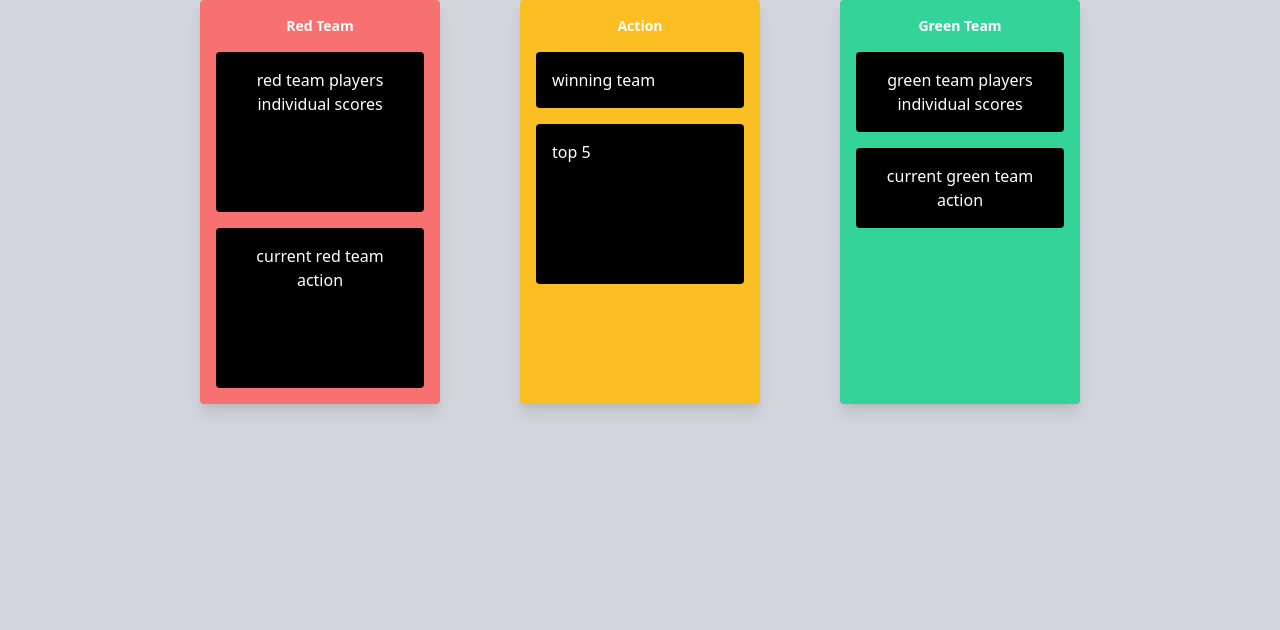
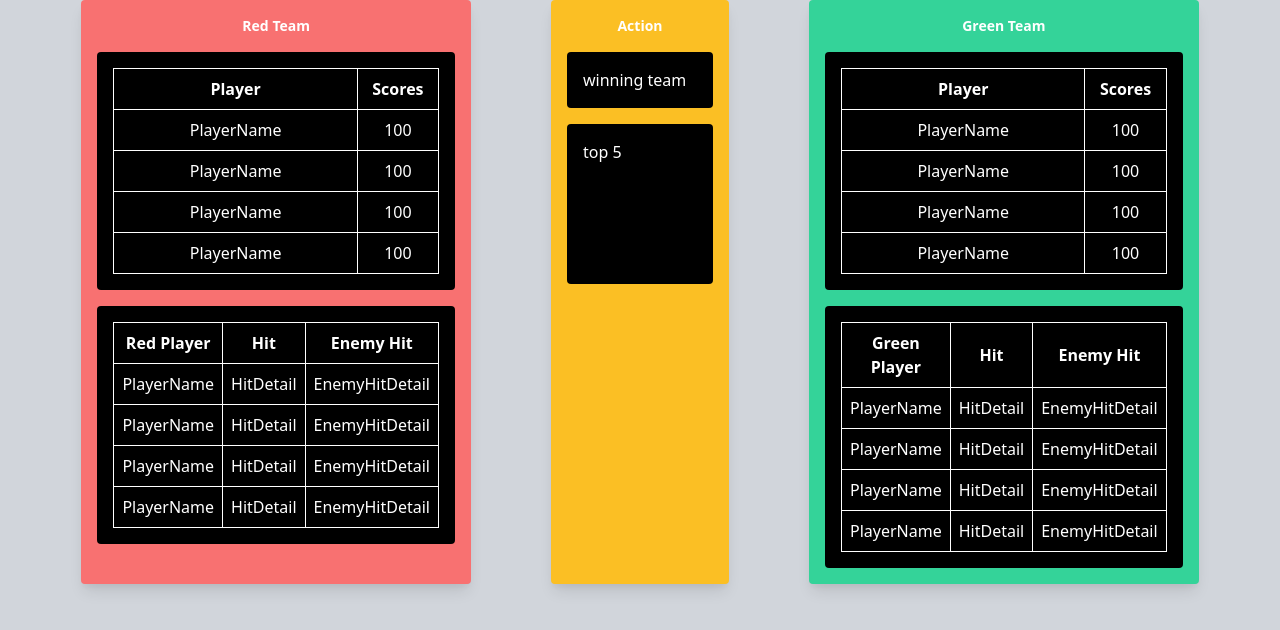
Before and after one commit to GanerCodes/LaserProject, a plain HTML site: page LaserProject/static/game.html in a window 1280 px wide. Drawn offline with nearby package versions, Linux system fonts and the light colour scheme.

Commit message:
the tables for the game screen

```diff
--- a/LaserProject/static/game.html
+++ b/LaserProject/static/game.html
@@ -14,28 +14,169 @@
     <div class="text-center">
       <div class="flex gap-20">
         <!-- Red Team Column -->
-            <div class="w-60 bg-red-400 p-4 rounded shadow-lg">
+        <div class="flex-1 md:w-3/4 bg-red-400 p-4 rounded shadow-lg">
           <h2 class="text-sm font-semibold text-white mb-4">Red Team</h2>
           <div class="space-y-4" id="redTeamDiv">
-                <div class= "w-full h-40 bg-black text-white p-4 rounded flex space-x-4"> red team players individual scores</div>
-                <div class= "w-full h-40 bg-black text-white p-4 rounded flex space-x-4"> current red team action </div>
+            <div class="w-full bg-black text-white p-4 rounded overflow-x-auto">
+              <table class="w-full max-w-full">
+                <thead>
+                  <tr>
+                    <th class="border border-white p-2">Player</th>
+                    <th class="border border-white p-2 w-1/4">Scores</th>
+                  </tr>
+                </thead>
+                <tbody>
+                  <tr>
+                    <td class="border border-white p-2">PlayerName</td>
+                    <td class="border border-white p-2 w-1/4">100</td>
+                  </tr>
+                  <tr>
+                    <td class="border border-white p-2">PlayerName</td>
+                    <td class="border border-white p-2 w-1/4">100</td>
+                  </tr>
+                  <tr>
+                    <td class="border border-white p-2">PlayerName</td>
+                    <td class="border border-white p-2 w-1/4">100</td>
+                  </tr>
+                  <tr>
+                    <td class="border border-white p-2">PlayerName</td>
+                    <td class="border border-white p-2 w-1/4">100</td>
+                  </tr>
+                  <!-- ... Add more rows as needed ... -->
+                </tbody>
+              </table>
+            </div>
+          </div>
+          <div
+            class="w-full bg-black text-white p-4 rounded mt-4 overflow-x-auto"
+            ><table class="w-full max-w-full">
+              <thead>
+                <tr>
+                  <th class="border border-white p-2">Red Player</th>
+                  <th class="border border-white p-2 w-1/4">Hit</th>
+                  <th class="border border-white p-2 w-1/4">Enemy Hit</th>
+                </tr>
+              </thead>
+              <tbody>
+                <!-- Sample row, replicate for actual data -->
+                <tr>
+                  <td class="border border-white p-2">PlayerName</td>
+                  <td class="border border-white p-2 w-1/4">HitDetail</td>
+                  <td class="border border-white p-2 w-1/4">EnemyHitDetail</td>
+                </tr>
+                <tr>
+                  <td class="border border-white p-2">PlayerName</td>
+                  <td class="border border-white p-2 w-1/4">HitDetail</td>
+                  <td class="border border-white p-2 w-1/4">EnemyHitDetail</td>
+                </tr>
+                <tr>
+                  <td class="border border-white p-2">PlayerName</td>
+                  <td class="border border-white p-2 w-1/4">HitDetail</td>
+                  <td class="border border-white p-2 w-1/4">EnemyHitDetail</td>
+                </tr>
+                <tr>
+                  <td class="border border-white p-2">PlayerName</td>
+                  <td class="border border-white p-2 w-1/4">HitDetail</td>
+                  <td class="border border-white p-2 w-1/4">EnemyHitDetail</td>
+                </tr>
+                <!-- ... Add more rows as needed ... -->
+              </tbody>
+            </table>
           </div>
         </div>
         <!-- Action Column-->
-            <div class ="w-60 bg-yellow-400 justify-center p-4 rounded shadow-lg">
-                <h2 class="text-sm font-semibold text-white mb-4 ">Action</h2>
+        <div
+          class="flex-1 md:w-3/4 bg-yellow-400 justify-center p-4 rounded shadow-lg"
+        >
+          <h2 class="text-sm font-semibold text-white mb-4">Action</h2>
           <div class="space-y-4" id="actionDiv">
-
-                  <div class= "w-full bg-black p-4 text-white rounded flex space-x-4">winning team</div>
-                  <div class="w-full h-40 bg-black text-white p-4 rounded flex space-x-4">top 5</div>
+            <div class="w-full bg-black p-4 text-white rounded flex space-x-4"
+              >winning team</div
+            >
+            <div
+              class="w-full h-40 bg-black text-white p-4 rounded flex space-x-4"
+              >top 5</div
+            >
           </div>
         </div>
         <!-- Green Team Column -->
-            <div class="w-60 bg-green-400 p-4 rounded shadow-lg">
+        <div class="flex-1 md:w-3/4 bg-green-400 p-4 rounded shadow-lg">
           <h2 class="text-sm font-semibold text-white mb-4">Green Team</h2>
-              <div class="space-y-4" id = "greenTeamDiv">
-                <div class= "w-full bg-black text-white p-4 rounded flex space-x-4">green team players individual scores</div>
-                <div class= "w-full bg-black text-white p-4 rounded flex space-x-4">current green team action</div>
+          <div class="space-y-4" id="greenTeamDiv">
+            <!-- Green team players individual scores table -->
+            <div class="w-full bg-black text-white p-4 rounded overflow-x-auto">
+              <table class="w-full max-w-full">
+                <thead>
+                  <tr>
+                    <th class="border border-white p-2">Player</th>
+                    <th class="border border-white p-2 w-1/4">Scores</th>
+                  </tr>
+                </thead>
+                <tbody>
+                  <tr>
+                    <td class="border border-white p-2">PlayerName</td>
+                    <td class="border border-white p-2 w-1/4">100</td>
+                  </tr>
+                  <tr>
+                    <td class="border border-white p-2">PlayerName</td>
+                    <td class="border border-white p-2 w-1/4">100</td>
+                  </tr>
+                  <tr>
+                    <td class="border border-white p-2">PlayerName</td>
+                    <td class="border border-white p-2 w-1/4">100</td>
+                  </tr>
+                  <tr>
+                    <td class="border border-white p-2">PlayerName</td>
+                    <td class="border border-white p-2 w-1/4">100</td>
+                  </tr>
+                  <!-- ... Add more rows as needed ... -->
+                </tbody>
+              </table>
+            </div>
+            <div
+              class="w-full bg-black text-white p-4 rounded mt-4 overflow-x-auto"
+              ><table class="w-full max-w-full">
+                <thead>
+                  <tr>
+                    <th class="border border-white p-2">Green Player</th>
+                    <th class="border border-white p-2 w-1/4">Hit</th>
+                    <th class="border border-white p-2 w-1/4">Enemy Hit</th>
+                  </tr>
+                </thead>
+                <tbody>
+                  <!-- Sample row, replicate for actual data -->
+                  <tr>
+                    <td class="border border-white p-2">PlayerName</td>
+                    <td class="border border-white p-2 w-1/4">HitDetail</td>
+                    <td class="border border-white p-2 w-1/4"
+                      >EnemyHitDetail</td
+                    >
+                  </tr>
+                  <tr>
+                    <td class="border border-white p-2">PlayerName</td>
+                    <td class="border border-white p-2 w-1/4">HitDetail</td>
+                    <td class="border border-white p-2 w-1/4"
+                      >EnemyHitDetail</td
+                    >
+                  </tr>
+                  <tr>
+                    <td class="border border-white p-2">PlayerName</td>
+                    <td class="border border-white p-2 w-1/4">HitDetail</td>
+                    <td class="border border-white p-2 w-1/4"
+                      >EnemyHitDetail</td
+                    >
+                  </tr>
+                  <tr>
+                    <td class="border border-white p-2">PlayerName</td>
+                    <td class="border border-white p-2 w-1/4">HitDetail</td>
+                    <td class="border border-white p-2 w-1/4"
+                      >EnemyHitDetail</td
+                    >
+                  </tr>
+                  <!-- ... Add more rows as needed ... -->
+                </tbody>
+              </table>
+            </div>
           </div>
         </div>
       </div>
```
Lines whose indentation alone changed are shown as unchanged.
